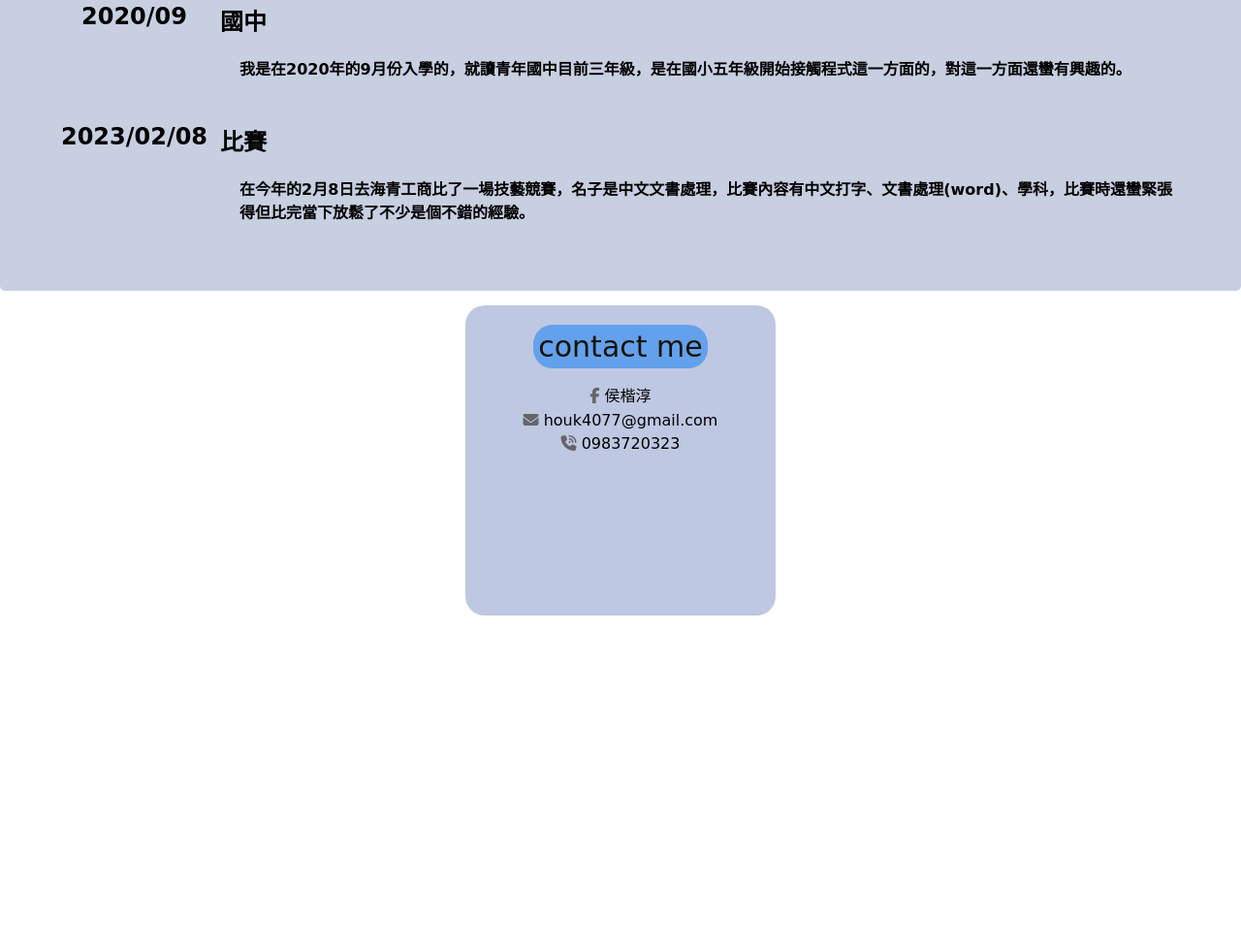
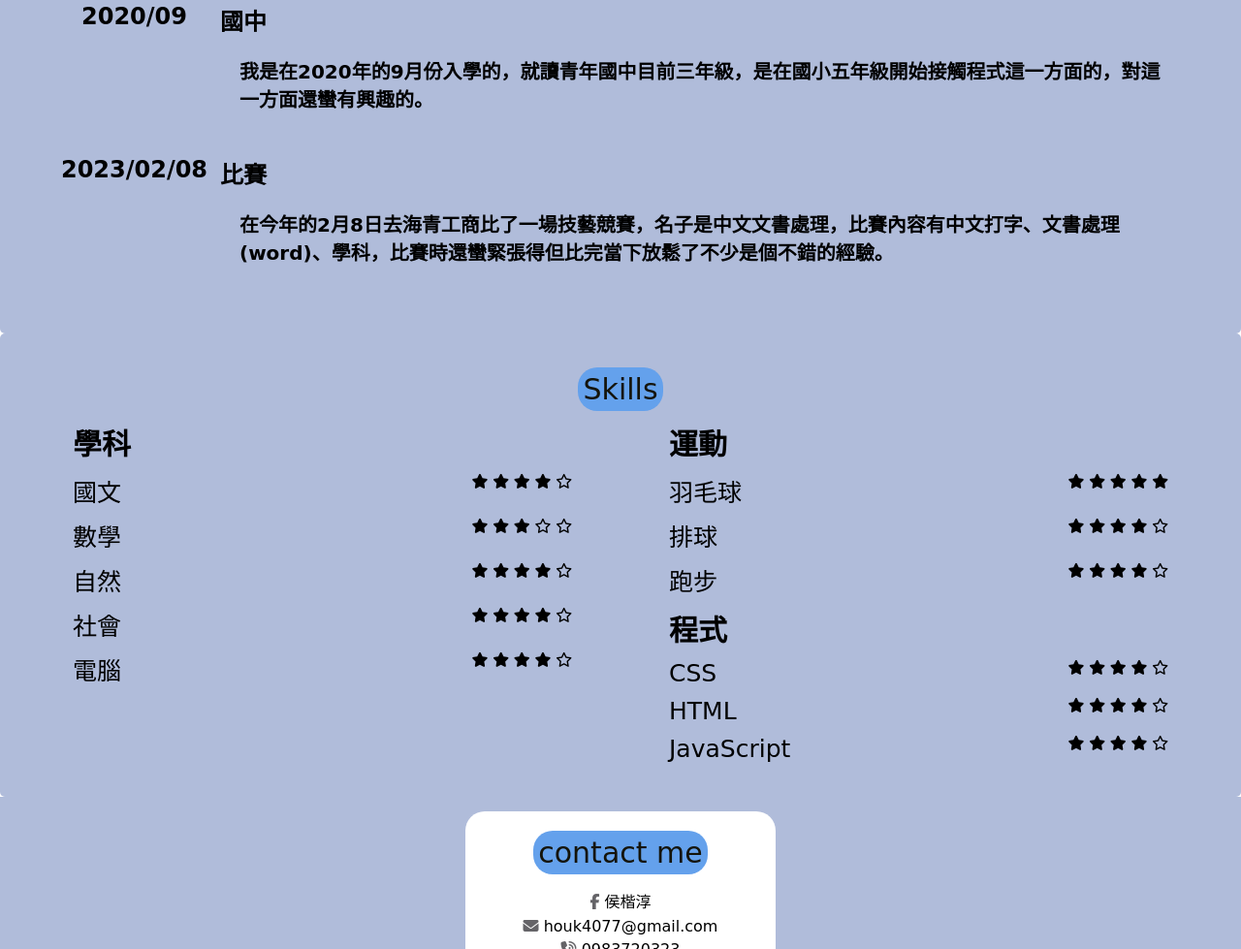
Before and after one commit to Kaichun323/-profile.github.io, a plain HTML site: page index.html in a window 1280 px wide. Shown: the part 1821-2800 px from the top of the page at 97% size. Before the commit the page ends 2471 px from the top, so only its background shows below. Drawn offline with Linux system fonts and the light colour scheme; a web font is replaced by a local one.

Commit message:
更新內容

```diff
--- a/index.html
+++ b/index.html
@@ -7,6 +7,7 @@
     <title>Document</title>
     <link rel="stylesheet" href="w43.css">
     <script src="https://kit.fontawesome.com/2b05b5db73.js" crossorigin="anonymous"></script>
+    <script type="text/JavaScript" src="w43.js"></script>
 </head>
 <body>
     <header>
@@ -71,6 +72,128 @@
             </div>
         </div>
     </section>
+    <section class="e">
+        <div class="study">Skills</div>
+        <div class="school">
+            <div>
+                <div class="subject">學科</div>
+                <dl>
+                    <dt>國文</dt>
+                    <dd>
+                        <i class="fa-solid fa-star"></i>
+                        <i class="fa-solid fa-star"></i>
+                        <i class="fa-solid fa-star"></i>
+                        <i class="fa-solid fa-star"></i>
+                        <i class="fa-regular fa-star"></i>
+                    </dd>
+                </dl>
+                <dl>
+                    <dt>數學</dt>
+                    <dd>
+                        <i class="fa-solid fa-star"></i>
+                        <i class="fa-solid fa-star"></i>
+                        <i class="fa-solid fa-star"></i>
+                        <i class="fa-regular fa-star"></i>
+                        <i class="fa-regular fa-star"></i>
+                    </dd>
+                </dl>
+                <dl>
+                    <dt>自然</dt>
+                    <dd>
+                        <i class="fa-solid fa-star"></i>
+                        <i class="fa-solid fa-star"></i>
+                        <i class="fa-solid fa-star"></i>
+                        <i class="fa-solid fa-star"></i>
+                        <i class="fa-regular fa-star"></i>
+                    </dd>
+                </dl>
+                <dl>
+                    <dt>社會</dt>
+                    <dd>
+                        <i class="fa-solid fa-star"></i>
+                        <i class="fa-solid fa-star"></i>
+                        <i class="fa-solid fa-star"></i>
+                        <i class="fa-solid fa-star"></i>
+                        <i class="fa-regular fa-star"></i>
+                    </dd>
+                </dl>
+                <dl>
+                    <dt>電腦</dt>
+                    <dd>
+                        <i class="fa-solid fa-star"></i>
+                        <i class="fa-solid fa-star"></i>
+                        <i class="fa-solid fa-star"></i>
+                        <i class="fa-solid fa-star"></i>
+                        <i class="fa-regular fa-star"></i>
+                    </dd>
+                </dl>
+            </div>
+            <div>
+                <div class="subject">運動</div>
+                <dl>
+                    <dt>羽毛球</dt>
+                    <dd>
+                        <i class="fa-solid fa-star"></i>
+                        <i class="fa-solid fa-star"></i>
+                        <i class="fa-solid fa-star"></i>
+                        <i class="fa-solid fa-star"></i>
+                        <i class="fa-solid fa-star"></i>
+                    </dd>
+                </dl>
+                <dl>
+                    <dt>排球</dt>
+                    <dd>
+                        <i class="fa-solid fa-star"></i>
+                        <i class="fa-solid fa-star"></i>
+                        <i class="fa-solid fa-star"></i>
+                        <i class="fa-solid fa-star"></i>
+                        <i class="fa-regular fa-star"></i>
+                    </dd>
+                </dl>
+                <dl>
+                    <dt>跑步</dt>
+                    <dd>
+                        <i class="fa-solid fa-star"></i>
+                        <i class="fa-solid fa-star"></i>
+                        <i class="fa-solid fa-star"></i>
+                        <i class="fa-solid fa-star"></i>
+                        <i class="fa-regular fa-star"></i>
+                    </dd>
+                </dl>
+                <div class="subject">程式</div>
+                <dl>
+                    <dt>CSS</dt>
+                    <dd>
+                        <i class="fa-solid fa-star"></i>
+                        <i class="fa-solid fa-star"></i>
+                        <i class="fa-solid fa-star"></i>
+                        <i class="fa-solid fa-star"></i>
+                        <i class="fa-regular fa-star"></i>
+                    </dd>
+                </dl>
+                <dl>
+                    <dt>HTML</dt>
+                    <dd>
+                        <i class="fa-solid fa-star"></i>
+                        <i class="fa-solid fa-star"></i>
+                        <i class="fa-solid fa-star"></i>
+                        <i class="fa-solid fa-star"></i>
+                        <i class="fa-regular fa-star"></i>
+                    </dd>
+                </dl>
+                <dl>
+                    <dt>JavaScript</dt>
+                    <dd>
+                        <i class="fa-solid fa-star"></i>
+                        <i class="fa-solid fa-star"></i>
+                        <i class="fa-solid fa-star"></i>
+                        <i class="fa-solid fa-star"></i>
+                        <i class="fa-regular fa-star"></i>
+                    </dd>
+                </dl>
+            </div>
+        </div>
+    </section>
     <section class="c">
         <div class="call">
             <div class="list">contact me</div>
--- a/w43.css
+++ b/w43.css
@@ -47,8 +47,9 @@ header{
 .a{
     display:flex;
     justify-content: space-evenly;
-    margin: 50px 0px;
+    padding: 50px 0px;
     align-items: center;
+    background-color: #b0bcda;
 }
 
 .pic img{
@@ -76,8 +77,7 @@ header{
     /* margin: 20px 0px; */
     padding: 20px;
     text-align: center;
-    background-color: #c8cfe1;
-    border-radius: 5px;
+    background-color:#b0bcda;
  }
  .list{
      color: rgb(20, 20, 10);
@@ -133,17 +133,18 @@ header{
     background-color: rgb(255, 255, 255)
 }
 .call{
-    background-color: #bec8e2;
+    background-color: #ffffff;
     border-radius: 20px;
     text-align: center;
     margin: 15px 0px;
     padding: 10px;
-    height: 300px;
+    height: 150px;
     width: 300px;
 }
 .c{
     display: flex;
     justify-content: center;
+    background-color: #b0bcda;
 }
 .link{
     color: #656468;
@@ -161,7 +162,7 @@ header{
     min-height: 180px;
     padding: 25px;
     text-align: center;
-    background-color:#c8cfe1;
+    background-color:#b0bcda;
     border-radius: 5px;
 }
 .ex{
@@ -185,4 +186,50 @@ header{
 }
 .time h4{
     margin: 20px;
+    font-size: 20px;
 }
+.e{
+    min-height: 180px;
+    padding: 25px;
+    text-align: center;
+    background-color:#b0bcda;
+    border-radius: 5px;
+}
+.study{
+    color: rgb(20, 20, 10);
+    font-size: 30px;
+    background-color: rgb(100, 161, 236);
+    border-radius: 20px;
+    text-align: center;
+    margin: 10px 0px;
+    display: inline-block;
+    padding: 5px;
+}
+.subject{
+    font-size: 30px;
+    text-align: left;
+    font-weight: bolder;
+}
+.school{
+    display: flex;
+    font-size: 25px;
+}
+.school > div{
+    width: 50%;
+    margin: 0px 50px;
+}
+.school div dl{
+    display: flex;
+    justify-content: space-between;
+    margin: 10px 0px;
+}
+.school div dl dd{
+    font-size: 15px;
+}
+.school div dl:hover dd{
+    color: #e0e577;
+}
+.school div dl:hover dt{
+    font-weight: bolder;
+    font-size: 30px;
+}
```
Also changed, not shown: 咖啡廳.jpg (deleted), 2 other files.
